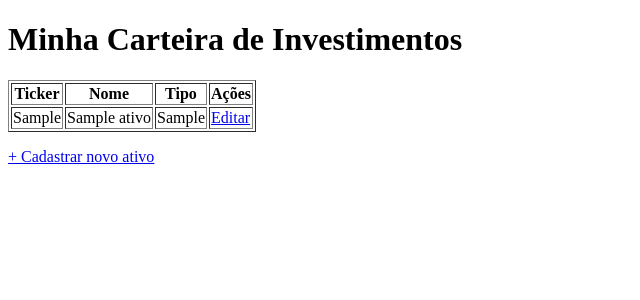
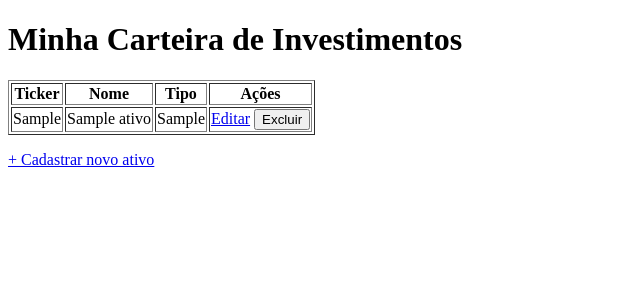
Before and after one commit to fredhansenads/SantusPYF, a Flask app: page / in a window 1280 px wide. Shown: the top 300 px of the page, without its empty margins (0-640 px from the left). Run offline with Flask 3, Linux system fonts and the light colour scheme; tables that the repository leaves empty hold one stand-in row (values such as "Sample post").

Commit message:
exclusão de ativos

```diff
--- a/app.py
+++ b/app.py
@@ -37,6 +37,14 @@ def editar_ativo(id):
         return redirect(url_for("pagina_inicial"))
     return render_template("editar_ativo.html", ativo=ativo)
 
+
+@app.route("/excluir/<int:id>", methods=["POST"])
+def excluir_ativo(id):
+    ativo = Ativo.query.get_or_404(id)
+    db.session.delete(ativo)
+    db.session.commit()
+    return redirect(url_for("pagina_inicial"))
+
 @app.route("/sobre")
 def sobre():
     return "Projeto de estudo de Python para finanças"
--- a/templates/ativos.html
+++ b/templates/ativos.html
@@ -19,10 +19,19 @@
             <td>{{ ativo.ticker }}</td>
             <td>{{ ativo.nome }}</td>
             <td>{{ ativo.tipo }}</td>
-            <td><a href="/editar/{{ ativo.id }}">Editar</a></td>
+            <td>                                            <!-- célula alterada: -->
+                <a href="/editar/{{ ativo.id }}">Editar</a>
+                <form method="POST" action="/excluir/{{ ativo.id }}"
+                      style="display:inline"
+                      onsubmit="return confirm('Excluir {{ ativo.ticker }}?')">
+                    <button type="submit">Excluir</button>
+                </form>
+            </td>
+        {% endfor %}
         </tr>
-        {% endfor %}
     </table>
+
     <p><a href="/novo">+ Cadastrar novo ativo</a></p>
+
 </body>
 </html>
```
